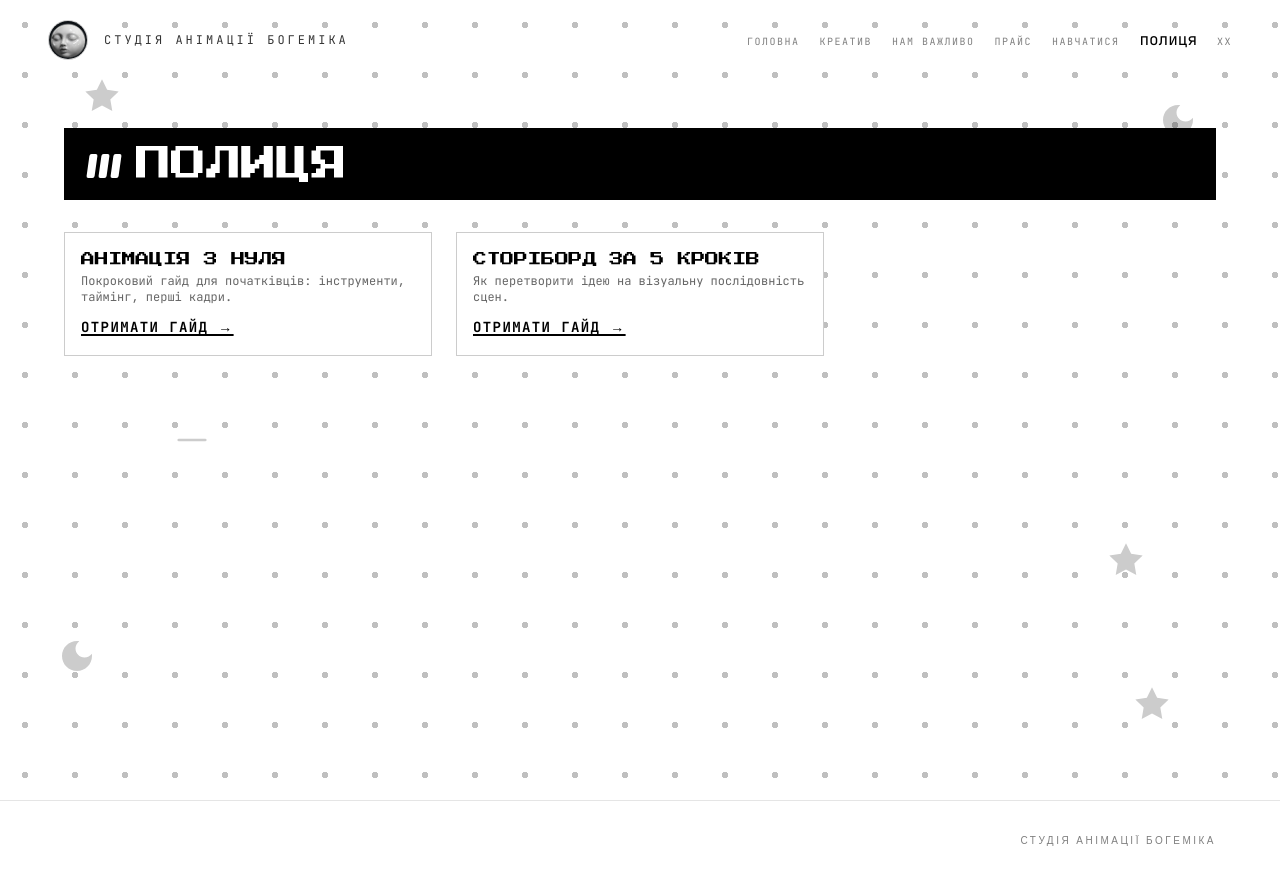
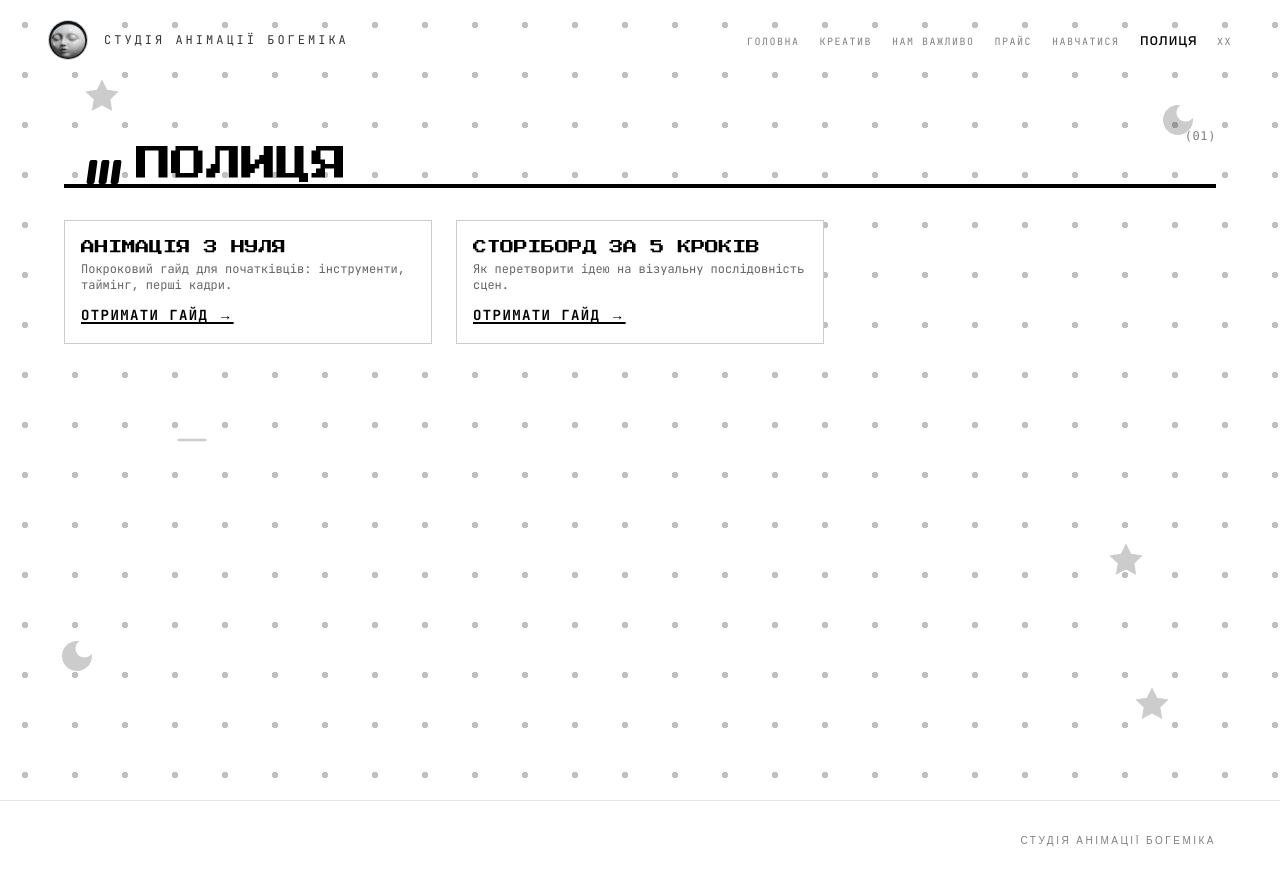
Before and after one commit to ElizavetaDX/Bohemia.com, a Next.js app: page /polytsia in a window 1280 px wide. Built offline with nearby package versions, Linux system fonts and the light colour scheme; no server answers; a web font is replaced by a local one.

Commit message:
фон та тинь

```diff
--- a/src/app/polytsia/page.tsx
+++ b/src/app/polytsia/page.tsx
@@ -90,7 +90,7 @@ export default function PolytsiaPage() {
           <div className="max-w-6xl mx-auto">
             <div className="relative mb-8">
               <span className="absolute top-0 right-0 text-[10px] sm:text-xs text-black/50 font-mono tracking-wider" aria-hidden>(01)</span>
-              <div className="flex items-center gap-3 sm:gap-4 w-full bg-black text-white py-3 sm:py-4 px-4 sm:px-5 md:px-6">
+              <div className="flex items-end gap-3 sm:gap-4 w-full text-black pt-3 sm:pt-4 pb-0 px-4 sm:px-5 md:px-6 border-b-4 border-black">
                 <BooksIcon />
                 <h1 className="font-press-start text-xl sm:text-2xl md:text-3xl lg:text-4xl uppercase tracking-tight flex-1">
                   Полиця
```
